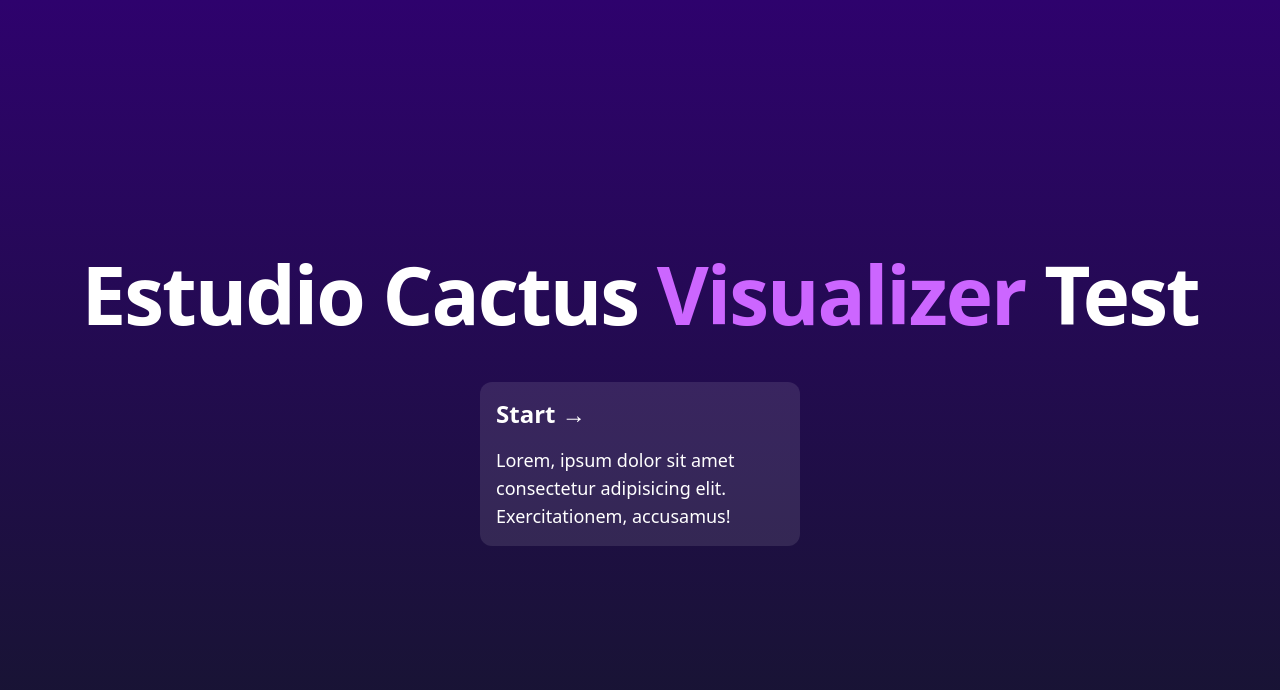
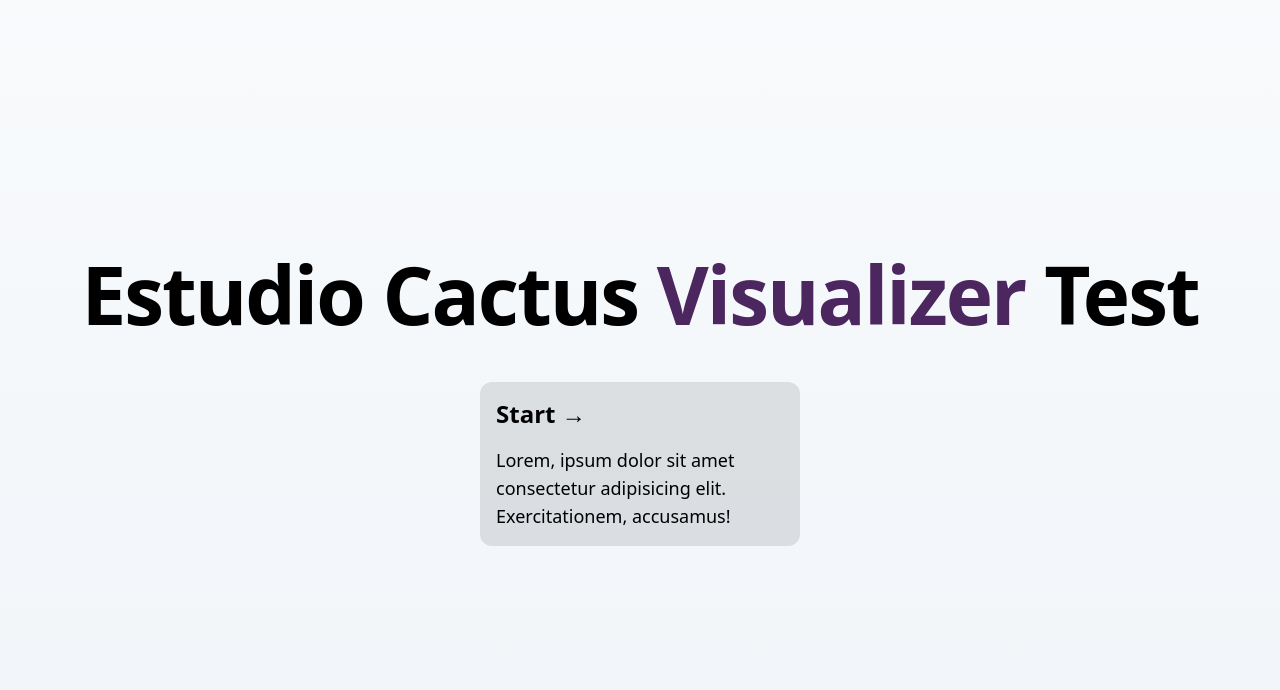
Before and after one commit to Cudi7/Visualizer-test, a Next.js app: page / in a window 1280 px wide. Shown: the top 690 px of the page. Built offline with nearby package versions, Linux system fonts and the light colour scheme.

Commit message:
fixed layer images not stacking when changing  materials

```diff
--- a/src/pages/index.tsx
+++ b/src/pages/index.tsx
@@ -10,15 +10,15 @@ const Home: NextPage = () => {
         <meta name="description" content="Generated by create-t3-app" />
         <link rel="icon" href="/favicon.ico" />
       </Head>
-      <main className="flex min-h-screen flex-col items-center justify-center bg-gradient-to-b from-[#2e026d] to-[#15162c]">
+      <main className="flex min-h-screen flex-col items-center justify-center bg-gradient-to-b from-slate-50 to-slate-100">
         <div className="container flex flex-col items-center justify-center gap-12 px-4 py-16 ">
-          <h1 className="text-5xl font-extrabold tracking-tight text-white sm:text-[5rem]">
+          <h1 className="text-5xl font-extrabold tracking-tight text-black sm:text-[5rem]">
             Estudio Cactus{" "}
-            <span className="text-[hsl(280,100%,70%)]">Visualizer</span> Test
+            <span className="text-[hsl(280,43%,26%)]">Visualizer</span> Test
           </h1>
           <div>
             <Link
-              className="flex max-w-xs flex-col  gap-4 rounded-xl bg-white/10 p-4  text-white hover:bg-white/20"
+              className="flex max-w-xs flex-col  gap-4 rounded-xl bg-black/10 p-4  text-black hover:bg-black/20"
               href="/visualizer"
             >
               <h3 className="text-2xl font-bold">Start →</h3>
--- a/src/pages/visualizer.tsx
+++ b/src/pages/visualizer.tsx
@@ -17,7 +17,7 @@ const Visualizer = (): JSX.Element => {
   const [currentPoints, setCurrentPoints] = useState<PointsInterface[]>([]);
   const [currentMaterials, setCurrentMaterials] = useState<Material[]>([]);
   const [selectedId, setSelectedId] = useState<string>("");
-  const [selectedLayerImage, setSelectedLayerImage] = useState<string>("");
+  const [selectedLayerImage, setSelectedLayerImage] = useState<string[]>([]);
 
   useEffect(() => {
     const initializeData = async () => {
@@ -36,7 +36,7 @@ const Visualizer = (): JSX.Element => {
   const handleMaterialClick = (layer: Layers) => {
     const layerImage = Object.values(layer)[0];
 
-    if (layerImage) setSelectedLayerImage(layerImage);
+    if (layerImage) setSelectedLayerImage([...selectedLayerImage, layerImage]);
   };
 
   const filteredData = useMemo(() => {
@@ -48,7 +48,7 @@ const Visualizer = (): JSX.Element => {
   const layerImage = useMemo(() => selectedLayerImage, [selectedLayerImage]);
 
   return (
-    <div className="flex min-h-[100vh] items-center justify-center ">
+    <div className="flex min-h-[100vh] items-center justify-center bg-gradient-to-b from-slate-50 to-slate-100 ">
       <div className="relative ">
         <Image
           width={1240}
@@ -59,16 +59,19 @@ const Visualizer = (): JSX.Element => {
           className="h-auto w-auto"
         />
 
-        {layerImage.length ? (
+        {layerImage.length
+          ? layerImage.map((el) => (
               <Image
+                key={el}
                 width={1240}
                 height={843}
-            src={layerImage}
+                src={el}
                 alt="base image"
                 priority={true}
                 className="absolute top-0 left-0 z-10 h-auto w-auto"
               />
-        ) : null}
+            ))
+          : null}
 
         {displayPoints
           ? currentPoints.map((el) => (
```
Lines whose indentation alone changed are shown as unchanged.
